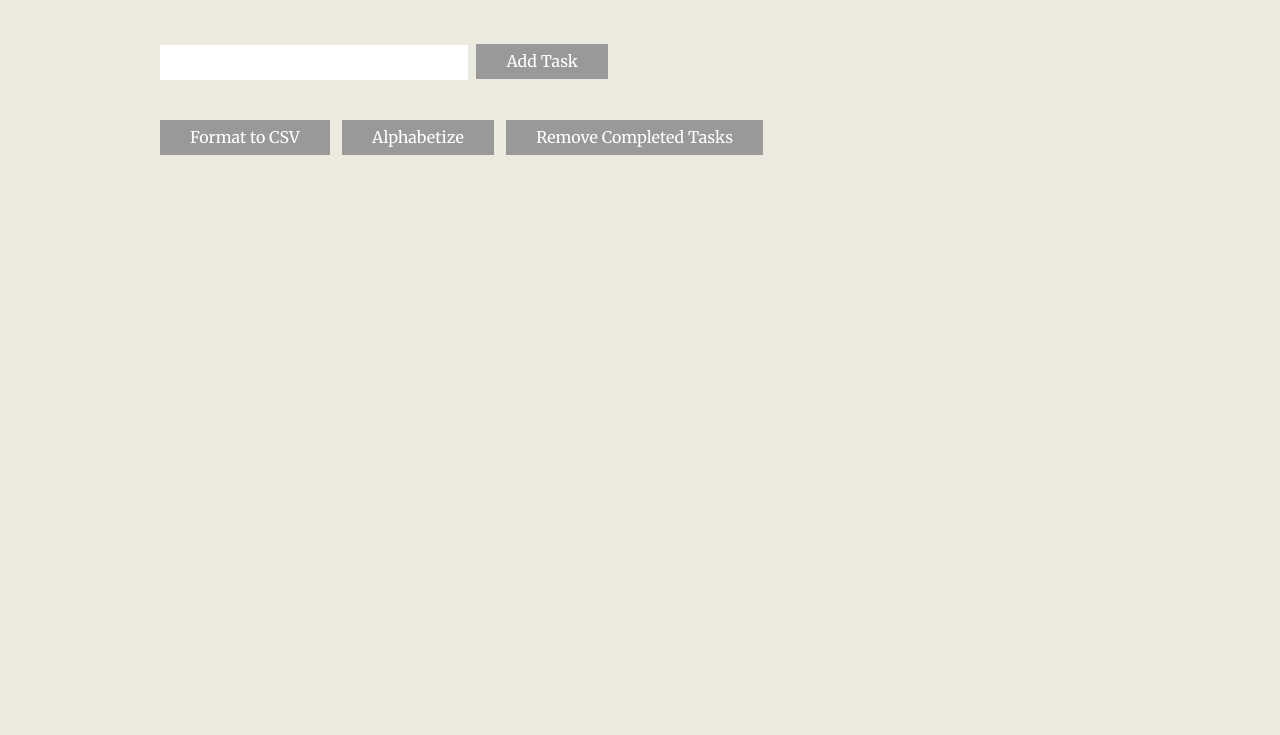
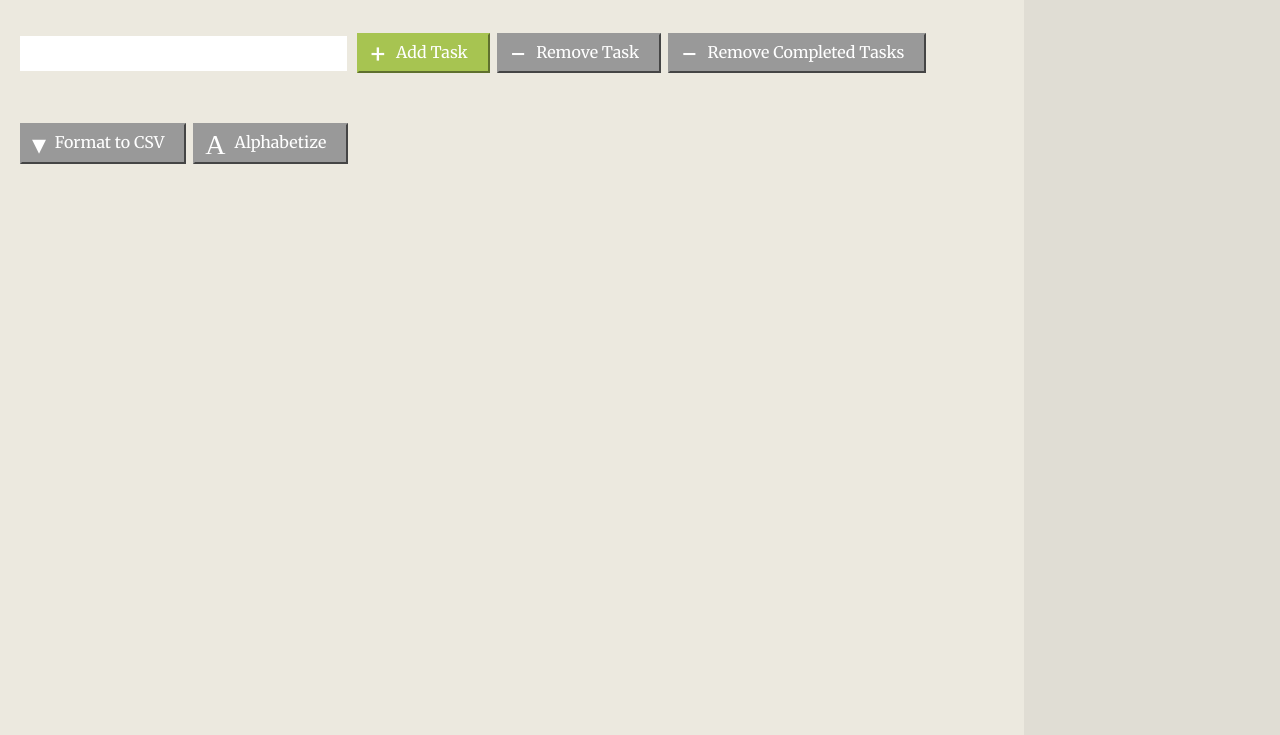
Before and after one commit to amoradi/task-list, a plain HTML site: page mvc.htm in a window 1280 px wide. Shown: the part 65-800 px from the top of the page. Drawn offline with Linux system fonts and the light colour scheme.

Commit message:
Update 4
- changed layout
- added btns
- made alphabetize smarter

```diff
--- a/mvc.htm
+++ b/mvc.htm
@@ -10,15 +10,18 @@
   <link href='http://fonts.googleapis.com/css?family=Merriweather:400,900,700' rel='stylesheet' type='text/css'>
   <!-- <link rel="stylesheet" href="css/styles.css?v=1.0"> -->
   <style>
+  	html {
+       overflow-y: scroll;
+	}
  	body {
  		text-align: left;
  		font-size: 62.5%;
  		/*background: #42b188;*/
  		background: #ECE9DF; /*#fcf6df;*/
  		font-family: 'Merriweather', serif;
- 		padding: .5% 2%;
+ 		padding: 0;
  		margin: 0;
- 		border-top: 4px solid #111;
+ 		/*border-top: 4px solid #111;*/
  	}
  	h1 {
  		margin-bottom: 60px;
@@ -35,11 +38,12 @@
 		border-radius: 3px;
  	}
  	#input {
- 		max-width: 960px;
-  		margin: 0 auto;
+ 		width: 80%;
+  		margin: 0 0 0 20px;
+  		float: left;
  	}
  	#list {
- 		width: 90%;
+ 		width: 100%;
  		margin: 20px 0;
  		overflow: hidden;
  	}
@@ -58,10 +62,6 @@
  		/*-webkit-box-shadow: -2px 2px 5px 0px rgba(0,0,0,0.5);
 		-moz-box-shadow: -2px 2px 5px 0px rgba(0,0,0,0.5);
 		box-shadow: -2px 2px 5px 0px rgba(0,0,0,0.5);*/
- 	}
- 	#list > div:hover, button:hover {
- 		opacity: .9;
- 		filter: alpha(opacity=90);
  	}
  	#list [type=checkbox] {
  		margin: 0 15px 0 0;
@@ -107,21 +107,39 @@
  		cursor: pointer;
 		background: #999;
 		border: none;
-		padding: 0px 30px;
+		padding: 0px 20px 0 10px;
 		line-height: 35px;
 		color: #fff;
-		margin: 0 10px 0 0;
+		margin: 0 7px 0 0;
 		font-family: 'Merriweather', serif;
 		font-size: 16px;
+		margin-bottom: 10px;
+		border: outset 2px #999;
+		display: inline-block;
+  		vertical-align: middle;
+  		text-align: left;
  	}
- 	#list ~ button {
+ 	/*#list ~ button {
  		margin-bottom: 10px;
- 	}
+ 	}*/
  	button:focus {
  		outline: none;
  	}
+ 	#list > div:hover, button:hover, button:focus {
+ 		opacity: .9;
+ 		filter: alpha(opacity=90);
+ 	}
+ 	button > span {
+ 		font-size: 28px;
+ 		display: inline-block;
+  		vertical-align: middle;
+  		margin-right: 5px;
+ 	}
  	[name=add_task_field] {
- 		margin-right: 6px;
+ 		display: inline-block;
+ 		vertical-align: middle;
+ 		margin-right: 7px;
+ 		margin-bottom: 10px;
  		line-height: 35px;
  		border: none;
 		width: 30%;
@@ -131,6 +149,14 @@
  	[name=add_task_field]:focus {
  		border: none;
   		outline: none;
+  	}
+  	#addTask {
+  		background: rgb(167, 196, 81);
+  		border: outset 2px rgb(167, 196, 81);
+  	}
+  	.btnGroup {
+  		display: inline-block;
+ 		vertical-align: middle;
   	}
   	.csvTextarea {
 		display: block;
@@ -156,13 +182,22 @@
 	<form id="input">
 		<h1><span class="checkLogo">&#x02713;</span>&nbsp;&nbsp;TaskMaster</h1>
 		<input type="text" name="add_task_field" autofocus required >
-		<button type="submit">Add Task</button> <!-- // -->
+		<div class="btnGroup"><button type="submit" id="addTask"><span>&plus;</span> Add Task</button><button id="removeTask"><span>&minus;</span> Remove Task</button><button id="removeBtn" name="remove"><span>&minus;</span> Remove Completed Tasks</button></div><!-- // -->
 
 		<div id="list">
 
 		</div>
-			<button id="csv">Format to CSV</button> <button id="alphabetize" name="alphabetize">Alphabetize</button> <button id="removeBtn" name="remove">Remove Completed Tasks</button> <!-- // -->
+			<button id="csv"><span>&dtrif;</span> Format to CSV</button><button id="alphabetize" name="alphabetize"><span>&Alpha;</span> Alphabetize</button><!-- // -->
 	</form>
+	<div class="sidebar" style="
+    width: 20%;
+    height: 100%;
+    background-color: #E0DDD4;
+    min-height: 200px;
+    position: fixed;
+    z-index: 999;
+    right: 0;
+"></div>
 	<script src="script.js"></script>
 </body>
 </html>
--- a/script.js
+++ b/script.js
@@ -92,7 +92,7 @@ function Task(name, status) { // Task constructor
 // Controller
 var Controller = {
 	counter: 0,
-	watch: function(form, removeBtn, alphabetize, csv) {
+	watch: function(form, removeTask, removeBtn, alphabetize, csv) {
 
 		// add task
 		addEventHandler(form, 'submit', function(evt) {
@@ -103,10 +103,16 @@ var Controller = {
       		form.add_task_field.focus();
 		}.bind(this), false);
 
-		// remove task
+		// remove last task
+		addEventHandler(removeTask, 'click', function(evt) {
+			evt.preventDefault();
+			this.remove();
+		}.bind(this), false);
+
+		// remove completed tasks
 		addEventHandler(removeBtn, 'click', function(evt) {
 			evt.preventDefault();
-			this.remove();
+			this.removeCompleted();
 		}.bind(this), false);
 
 		// alphabetize
@@ -123,23 +129,28 @@ var Controller = {
 	},
 
 	add: function(name, num) {
-		var taskObj = new Task( (Array.isArray(name)) ? name[0] + ',' + name[1] : name );
+		var taskName 	= (Array.isArray(name)) ? name[0] : name,
+			taskStatus 	= (Array.isArray(name) && name[1] !== 'null') ? name[1] : false,
+			taskObj 	= new Task(taskName, taskStatus);
 
 		Model.addTask(taskObj);
 		View.renderAddition(name, num);
 	},
 	remove: function() {
+		var taskDIV = document.getElementById('list').lastElementChild;
+
+		Model.removeTask(taskDIV.firstElementChild.getAttribute('data-count'));
+		View.removeTask(taskDIV);
+	},
+	removeCompleted: function() {
 		// for each key in model, if has checked value true, delete from object
 		var checkedB = document.querySelectorAll('#list [type=checkbox]');
 		for (var i = 0, ii = checkedB.length; i < ii; i++) {
 			if (checkedB[i].checked) {
 				Model.removeTask(checkedB[i].getAttribute('data-count')); // Model
 
-				var parent = checkedB[i].parentNode; // View
-				while (parent.firstChild) {
-				    parent.removeChild(parent.firstChild);
-				}
-				parent.remove();
+				var taskDIV = checkedB[i].parentNode; // View
+				View.removeTask(taskDIV);
 			}
 		}
 	},
@@ -193,16 +204,16 @@ var Controller = {
 		    		nameArray.push([tasks[i].name, tasks[i].parentElement.getAttribute('class')]);
 
 		    	}
-
-		    	nameArray.sort();
-		    	console.log(nameArray);
+		    	nameArray.sort(function (a, b) {
+				    return a[0].toLowerCase().localeCompare(b[0].toLowerCase());
+				});
 		    }
 
-		//  remove from View
+		//  remove unalphabetized list from View
 		while (list.firstChild) {
 		   list.removeChild(list.firstChild);
 		}
-		// for each one renderAddition(name, i)
+		// add alphabetized list to view
 		for (i=0, ii =nameArray.length; i < ii; i++) {
 			this.add(nameArray[i], i+1);
 		}
@@ -215,7 +226,6 @@ var Controller = {
 // View
 var View = {
 	renderAddition: function(name, num) {
-		console.log('render');
 	    var list 				= document.getElementById("list"),
 	    	dv   				= document.createElement("div"),
 	    	chbx  				= document.createElement('input'),
@@ -224,9 +234,11 @@ var View = {
 			chbx.type 			= "checkbox";
 			chbx.name 			= (Array.isArray(name)) ? name[0] : name;
 			chbx.setAttribute('data-count', num);
-			label.textContent 	= name;
+			label.textContent 	= chbx.name;
 			dv.appendChild(chbx);
 			dv.appendChild(label);
+			if (Array.isArray(name) && name[1] !== null) dv.setAttribute('class', name[1]);
+	    	if (name[1] === 'completed') chbx.checked = true;
 
 	    list.appendChild(dv);
 
@@ -242,6 +254,14 @@ var View = {
  	},
 	render: function() {
 
+	},
+	removeTask: function(taskDIV) {
+		var parent = taskDIV;
+
+		while (parent.firstChild) {
+		    parent.removeChild(parent.firstChild);
+		}
+		parent.remove();
 	},
 	completed: function(chbx) {
 		chbx.checked = true;
@@ -271,4 +291,4 @@ var View = {
 	}
 }
 
-Controller.watch(document.getElementById('input'), document.getElementById('removeBtn'), document.getElementById('alphabetize'), document.getElementById('csv'));
+Controller.watch(document.getElementById('input'), document.getElementById('removeTask'), document.getElementById('removeBtn'), document.getElementById('alphabetize'), document.getElementById('csv'));
```
